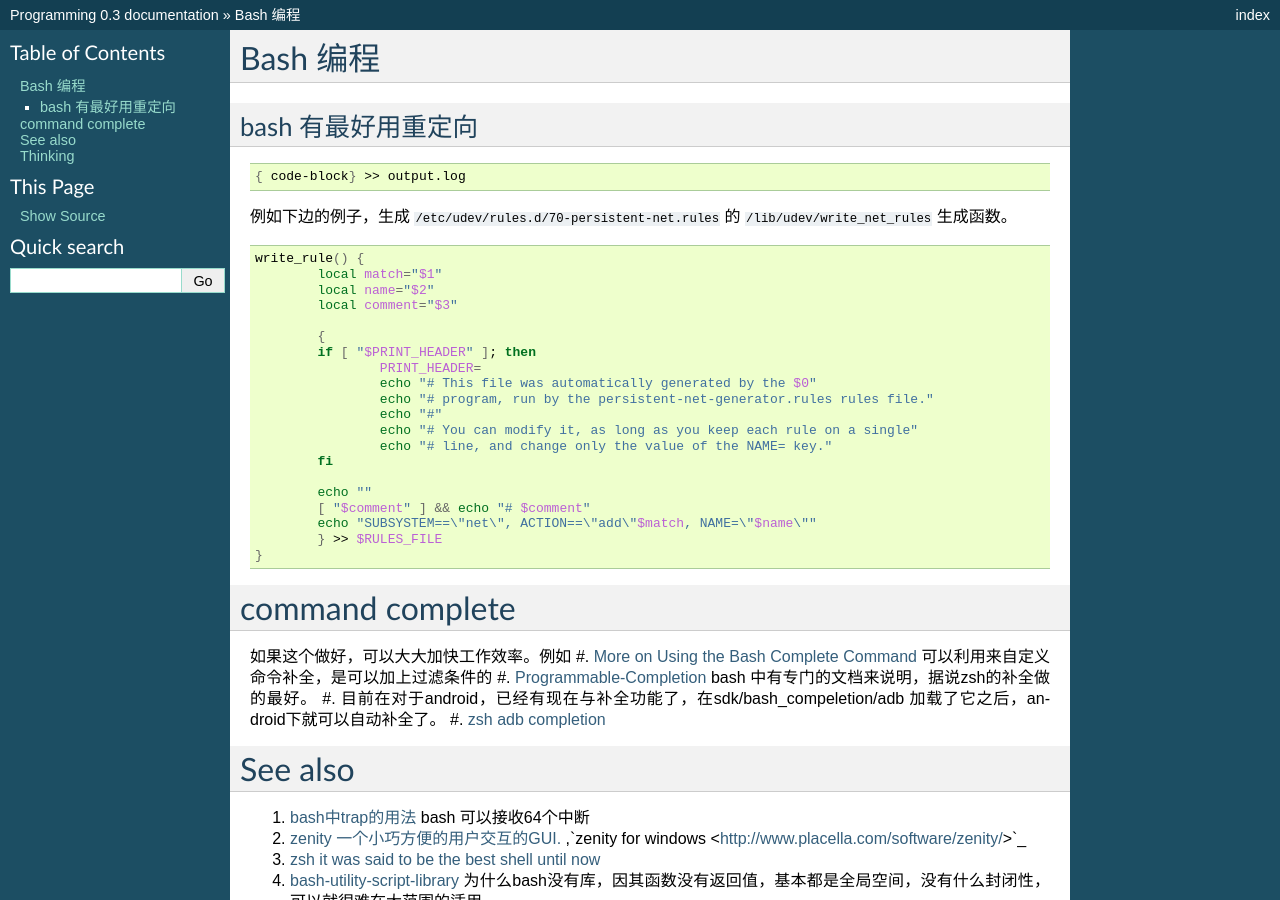
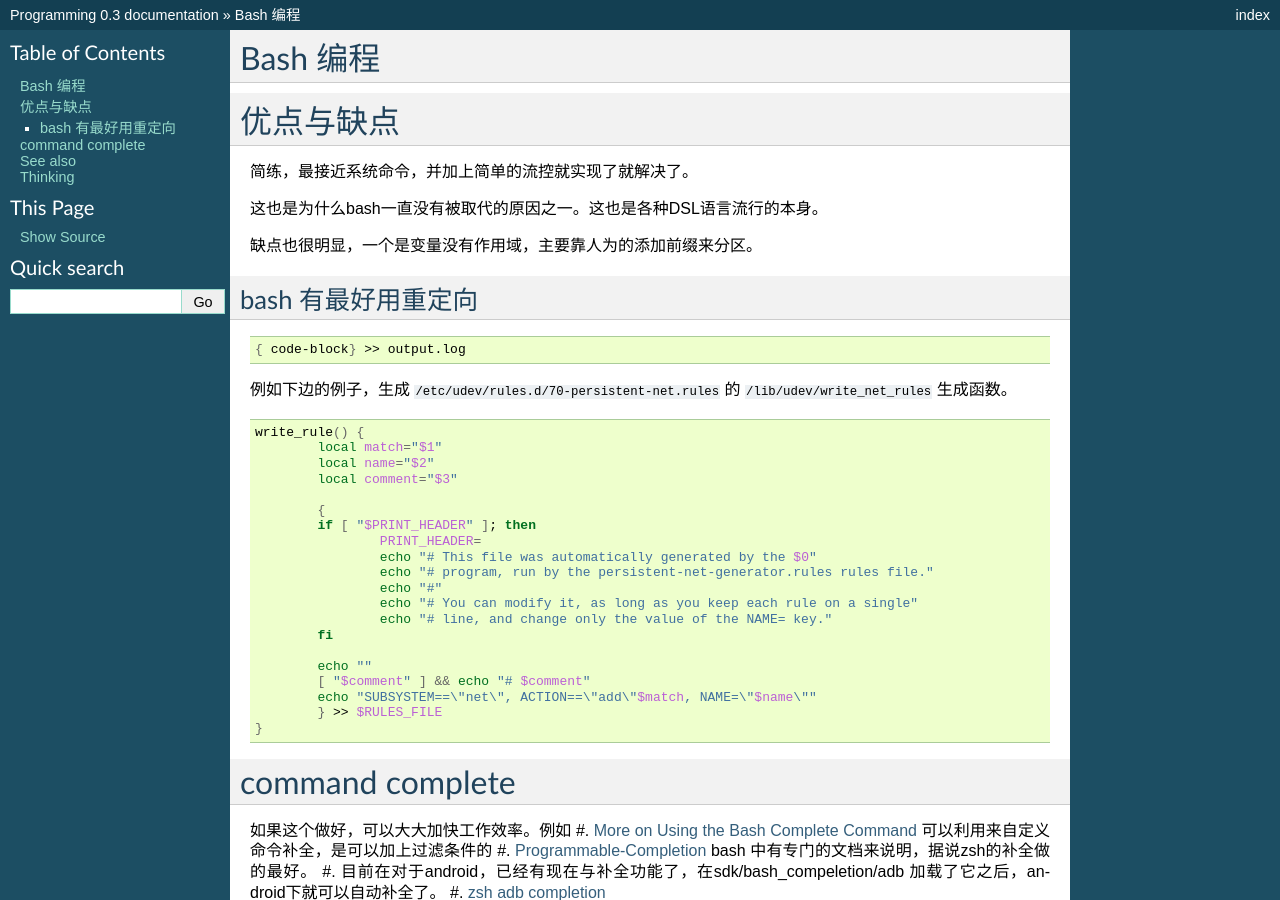
Before and after one commit to gwli/Programming, a Sphinx documentation site: the page built from source/content/Stage_1/Bash.rst, in a window 1280 px wide and 900 px high. Built offline with Sphinx 7.4.7, drawn with Linux system fonts in a browser that asks for light colours.

Commit message:
简单说了一下，bash的优点与缺点

```diff
--- a/source/content/Stage_1/Bash.rst
+++ b/source/content/Stage_1/Bash.rst
@@ -1,6 +1,13 @@
-
 Bash 编程
 =========
+
+优点与缺点
+==========
+简练，最接近系统命令，并加上简单的流控就实现了就解决了。
+
+这也是为什么bash一直没有被取代的原因之一。这也是各种DSL语言流行的本身。
+
+缺点也很明显，一个是变量没有作用域，主要靠人为的添加前缀来分区。
 
 
 bash 有最好用重定向
```
